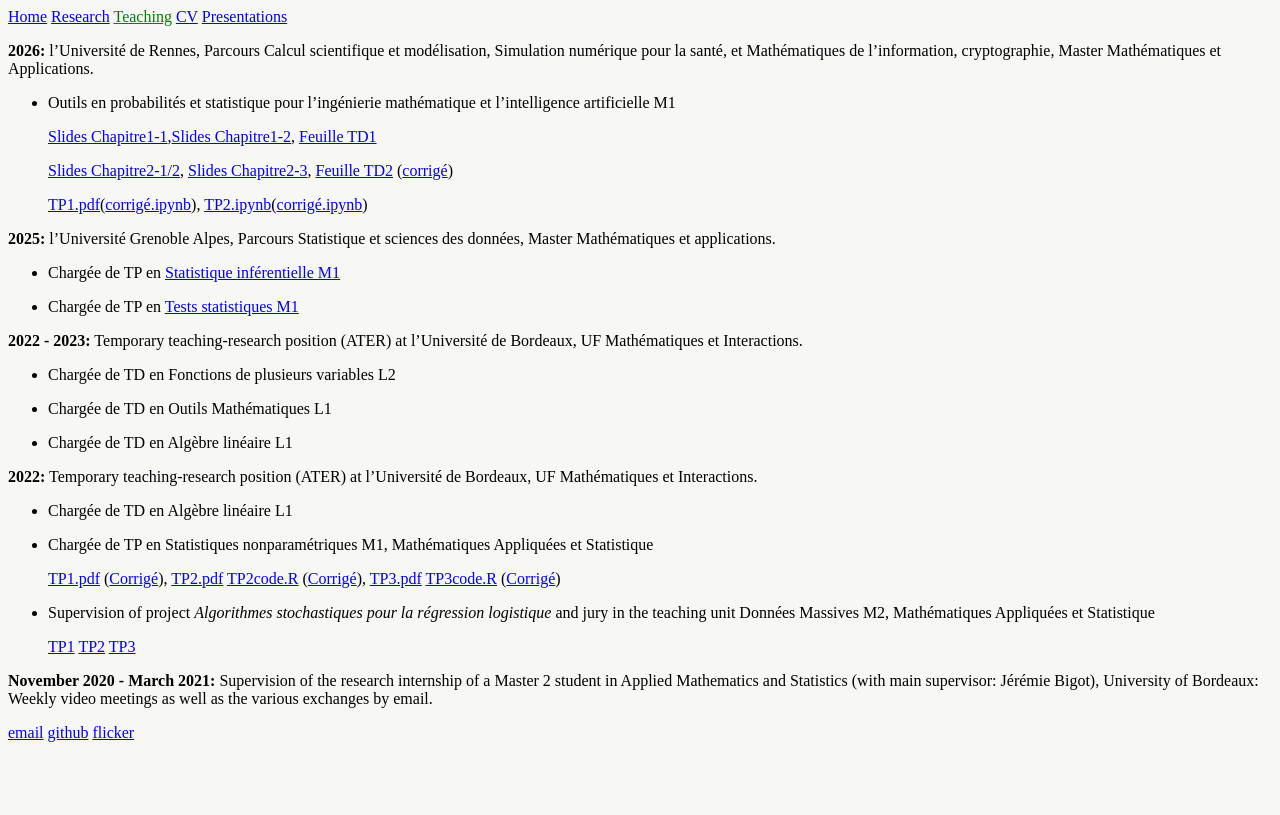
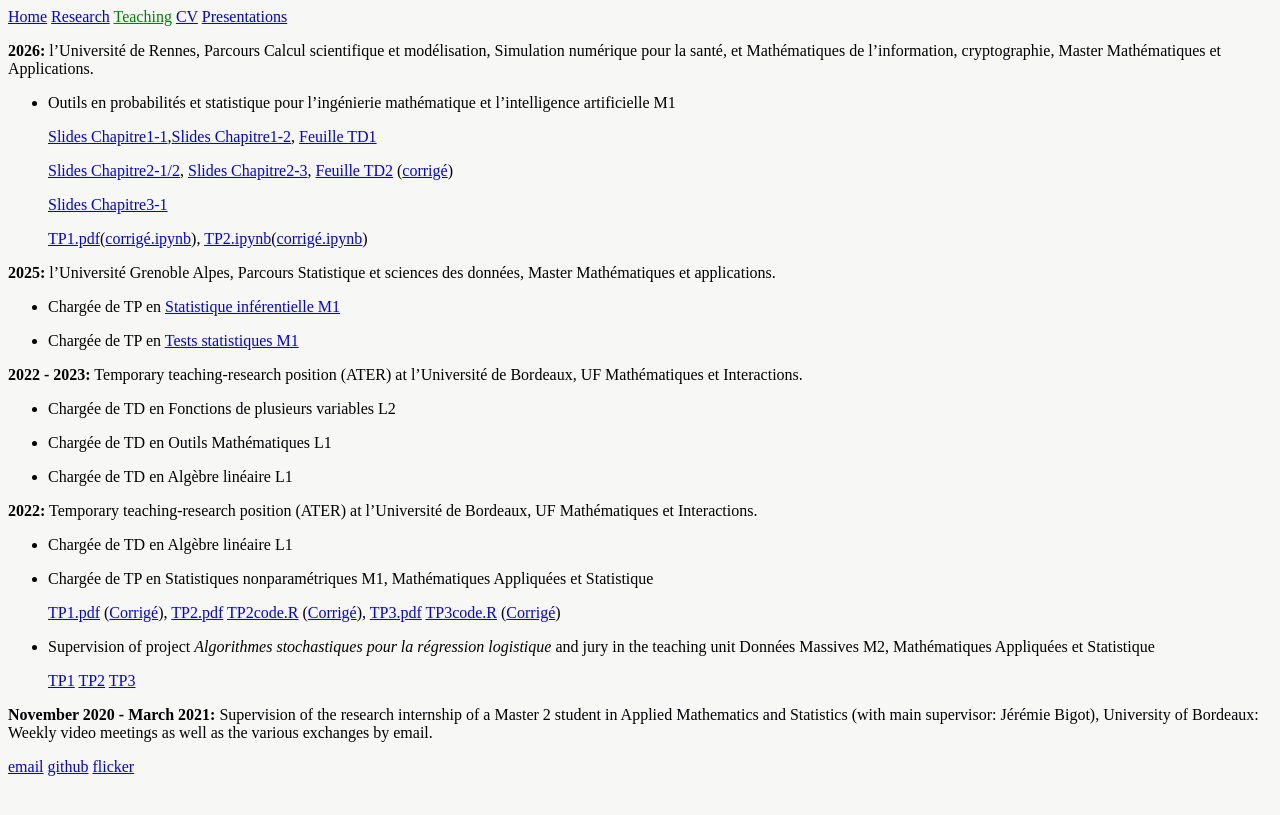
Before and after one commit to yiyej/yiyej.github.io, a Jekyll site: the page built from teaching.md, in a window 1280 px wide. Shown: the top 815 px of the page. Built offline with Jekyll 4.4.1, drawn with Linux system fonts in a browser that asks for light colours.

Commit message:
Update teaching.md

```diff
--- a/teaching.md
+++ b/teaching.md
@@ -9,6 +9,8 @@ title: Teaching
   <a href="/assets/rennes/2627/ops/ops_ch1_slides-1-55.pdf">Slides Chapitre1-1</a>,<a href="/assets/rennes/2627/ops/ops_ch1_slides-56-65.pdf">Slides Chapitre1-2</a>, <a href="/assets/rennes/2627/ops/td1.pdf">Feuille TD1</a>
 
   <a href="/assets/rennes/2627/ops/ops_ch2_slides-1-70.pdf">Slides Chapitre2-1/2</a>, <a href="/assets/rennes/2627/ops/ops_ch2_slides-76-99.pdf">Slides Chapitre2-3</a>, <a href="/assets/rennes/2627/ops/td2_ops_2627.pdf">Feuille TD2</a> (<a href="/assets/rennes/2627/ops/td2 ops corrige.pdf">corrigé</a>)
+
+  <a href="/assets/rennes/2627/ops/ops_ch3_slides (1)-1-42.pdf">Slides Chapitre3-1</a>
 
   <a href="/assets/rennes/2627/ops/tp1_ops2627.pdf">TP1.pdf</a>(<a href="/assets/rennes/2627/ops/TP1_2026-2027_corrige_Jupyter.ipynb">corrigé.ipynb</a>), <a href="/assets/rennes/2627/ops/TP2_OPS_2026_2027_machine_etudiants.ipynb">TP2.ipynb</a>(<a href="/assets/rennes/2627/ops/TP2_OPS_2026_2027_machine_corrige.ipynb">corrigé.ipynb</a>)
 
```
